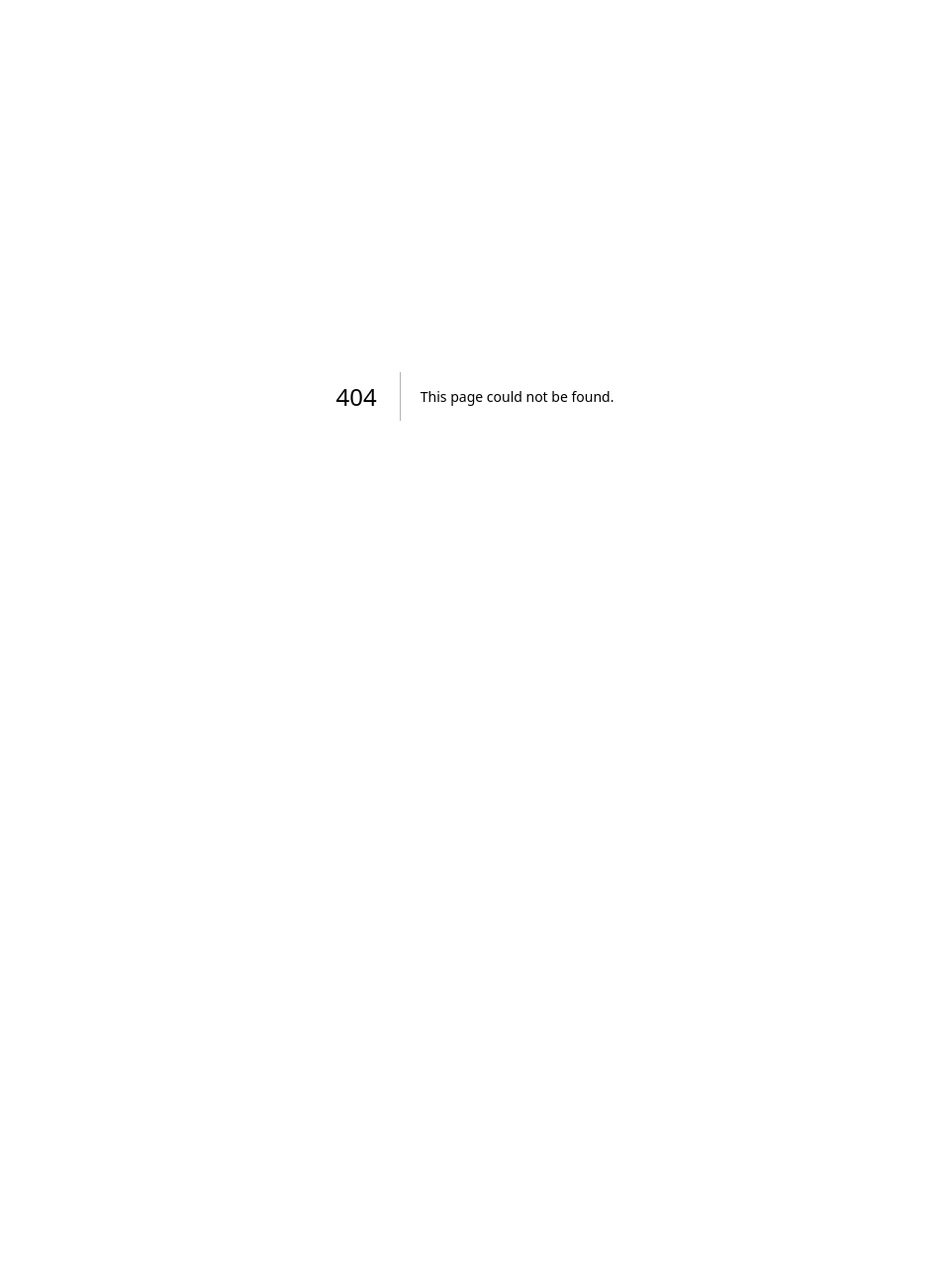
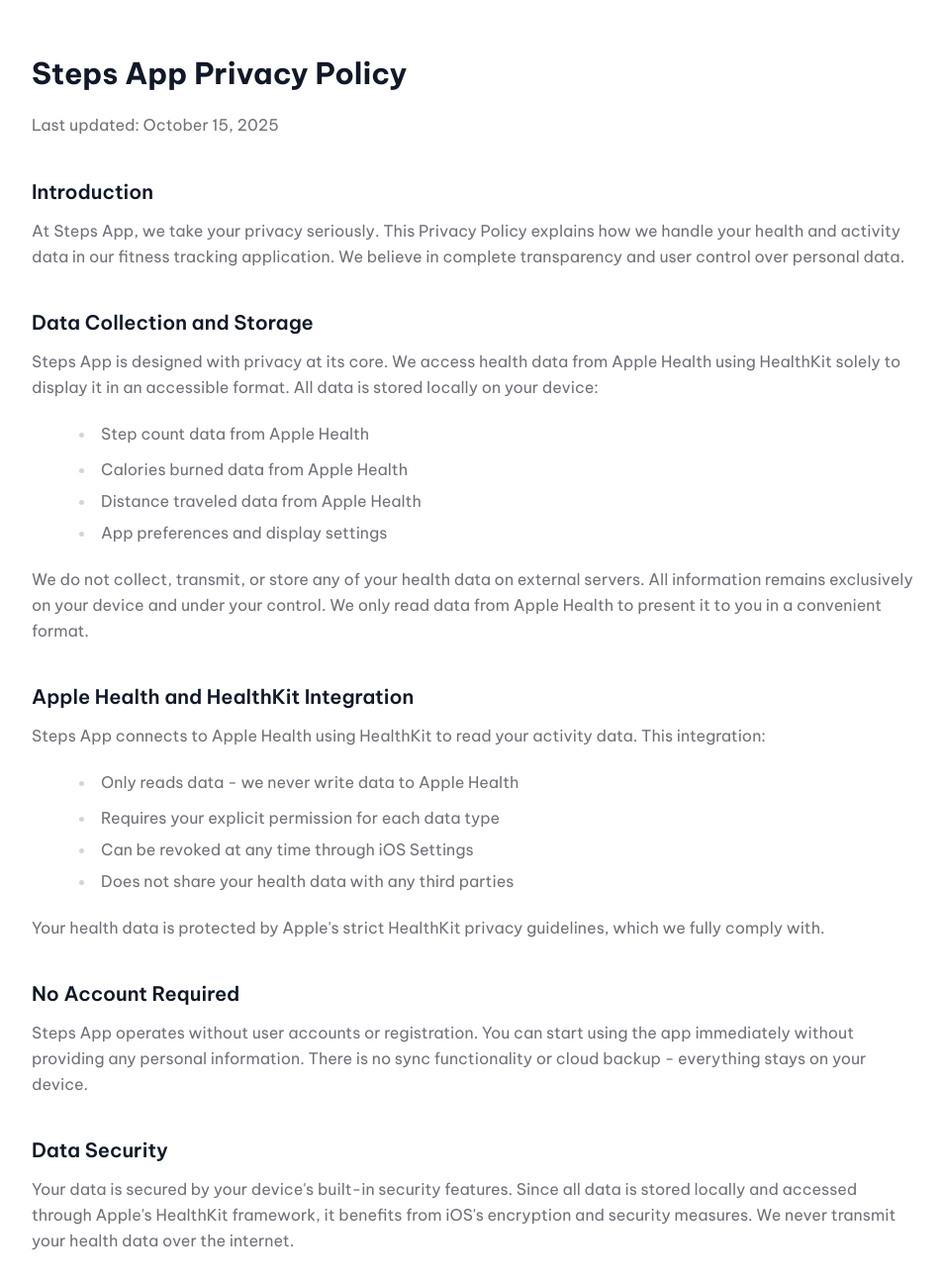
Before and after one commit to vishnuhimself/HeyVish, a Next.js app: page /privacy/steps in a window 1280 px wide. Before the commit this address had no page. Shown: the top 1297 px of the page at 99% size, without its empty margins (160-1113 px from the left). Before the commit the page ends 800 px from the top, so only its background shows below. Built offline with nearby package versions, Linux system fonts and the light colour scheme.

Commit message:
Added Steps App Privacy Page

```diff
--- /dev/null
+++ b/app/privacy/steps/page.tsx
@@ -0,0 +1,142 @@
+import type { Metadata } from "next";
+
+export const metadata: Metadata = {
+  title: "Steps App Privacy Policy - Health & Fitness Activity Tracker",
+  description: "Steps App's privacy policy explains how we handle your health data from Apple Health. All data is stored locally on your device with no external servers or data collection.",
+  keywords: "Steps App, privacy policy, step counter, health tracking, activity tracker, data privacy, local storage, Apple Health, HealthKit",
+  robots: "index, follow",
+  openGraph: {
+    title: "Steps App Privacy Policy",
+    description: "Learn how Steps App protects your health data with local-only storage and no data collection.",
+    type: "website",
+    url: "https://heyvish.com/privacy/steps",
+  },
+  alternates: {
+    canonical: "https://heyvish.com/privacy/steps",
+  },
+};
+
+export default function StepsPrivacy() {
+  return (
+    <div className="min-h-screen p-6">
+      <div className="max-w-4xl mx-auto py-8">
+        {/* Privacy Policy Content */}
+        <article className="prose prose-gray max-w-none">
+          <h1 className="text-3xl font-bold mb-2">Steps App Privacy Policy</h1>
+          <p className="text-muted-foreground mb-8">Last updated: October 15, 2025</p>
+
+          <section className="space-y-6">
+            <div>
+              <h2 className="text-xl font-semibold mb-3">Introduction</h2>
+              <p className="text-muted-foreground leading-relaxed">
+                At Steps App, we take your privacy seriously. This Privacy Policy explains how we handle your health and activity data in our fitness tracking application. We believe in complete transparency and user control over personal data.
+              </p>
+            </div>
+
+            <div>
+              <h2 className="text-xl font-semibold mb-3">Data Collection and Storage</h2>
+              <p className="text-muted-foreground leading-relaxed mb-3">
+                Steps App is designed with privacy at its core. We access health data from Apple Health using HealthKit solely to display it in an accessible format. All data is stored locally on your device:
+              </p>
+              <ul className="list-disc list-inside text-muted-foreground space-y-1 ml-4">
+                <li>Step count data from Apple Health</li>
+                <li>Calories burned data from Apple Health</li>
+                <li>Distance traveled data from Apple Health</li>
+                <li>App preferences and display settings</li>
+              </ul>
+              <p className="text-muted-foreground leading-relaxed mt-3">
+                We do not collect, transmit, or store any of your health data on external servers. All information remains exclusively on your device and under your control. We only read data from Apple Health to present it to you in a convenient format.
+              </p>
+            </div>
+
+            <div>
+              <h2 className="text-xl font-semibold mb-3">Apple Health and HealthKit Integration</h2>
+              <p className="text-muted-foreground leading-relaxed mb-3">
+                Steps App connects to Apple Health using HealthKit to read your activity data. This integration:
+              </p>
+              <ul className="list-disc list-inside text-muted-foreground space-y-1 ml-4">
+                <li>Only reads data - we never write data to Apple Health</li>
+                <li>Requires your explicit permission for each data type</li>
+                <li>Can be revoked at any time through iOS Settings</li>
+                <li>Does not share your health data with any third parties</li>
+              </ul>
+              <p className="text-muted-foreground leading-relaxed mt-3">
+                Your health data is protected by Apple&apos;s strict HealthKit privacy guidelines, which we fully comply with.
+              </p>
+            </div>
+
+            <div>
+              <h2 className="text-xl font-semibold mb-3">No Account Required</h2>
+              <p className="text-muted-foreground leading-relaxed">
+                Steps App operates without user accounts or registration. You can start using the app immediately without providing any personal information. There is no sync functionality or cloud backup - everything stays on your device.
+              </p>
+            </div>
+
+            <div>
+              <h2 className="text-xl font-semibold mb-3">Data Security</h2>
+              <p className="text-muted-foreground leading-relaxed">
+                Your data is secured by your device&apos;s built-in security features. Since all data is stored locally and accessed through Apple&apos;s HealthKit framework, it benefits from iOS&apos;s encryption and security measures. We never transmit your health data over the internet.
+              </p>
+            </div>
+
+            <div>
+              <h2 className="text-xl font-semibold mb-3">Data Deletion</h2>
+              <p className="text-muted-foreground leading-relaxed mb-3">
+                You have complete control over your data:
+              </p>
+              <ul className="list-disc list-inside text-muted-foreground space-y-1 ml-4">
+                <li>Revoke HealthKit permissions at any time through iOS Settings</li>
+                <li>All app preferences can be reset within the app</li>
+                <li>Uninstalling the app removes all associated data and preferences</li>
+                <li>Your health data in Apple Health remains unaffected by our app</li>
+              </ul>
+            </div>
+
+            <div>
+              <h2 className="text-xl font-semibold mb-3">Third-Party Services</h2>
+              <p className="text-muted-foreground leading-relaxed">
+                Steps App does not integrate with any third-party services, analytics platforms, or advertising networks. We do not share any data with external parties. The only external system we interact with is Apple&apos;s HealthKit framework on your device.
+              </p>
+            </div>
+
+            <div>
+              <h2 className="text-xl font-semibold mb-3">App Permissions</h2>
+              <p className="text-muted-foreground leading-relaxed mb-3">
+                Steps App requires minimal device permissions:
+              </p>
+              <ul className="list-disc list-inside text-muted-foreground space-y-1 ml-4">
+                <li>HealthKit access (to read steps, calories, and distance data only)</li>
+                <li>No access to contacts, location, camera, or other sensitive information</li>
+                <li>No network access required for core functionality</li>
+              </ul>
+            </div>
+
+            <div>
+              <h2 className="text-xl font-semibold mb-3">Changes to Privacy Policy</h2>
+              <p className="text-muted-foreground leading-relaxed">
+                Any updates to this privacy policy will be reflected in the app and on our website. Users will be notified of significant changes through app updates. We will never change our core commitment to local-only data storage without explicit notification.
+              </p>
+            </div>
+
+            <div>
+              <h2 className="text-xl font-semibold mb-3">Contact Us</h2>
+              <p className="text-muted-foreground leading-relaxed">
+                If you have any questions about our privacy policy or data handling practices, please contact us at:{" "}
+                <a href="mailto:hey@heyvish.com" className="text-foreground hover:underline">
+                  hey@heyvish.com
+                </a>
+              </p>
+            </div>
+
+            <div>
+              <h2 className="text-xl font-semibold mb-3">Compliance</h2>
+              <p className="text-muted-foreground leading-relaxed">
+                This privacy policy complies with the requirements of the Apple App Store, including Apple&apos;s HealthKit guidelines and data privacy requirements. We are committed to protecting your privacy and maintaining the security of your personal health information.
+              </p>
+            </div>
+          </section>
+        </article>
+      </div>
+    </div>
+  );
+}
```
Also changed, not shown: 1 other file (tests, documents, lock files or other folders).
